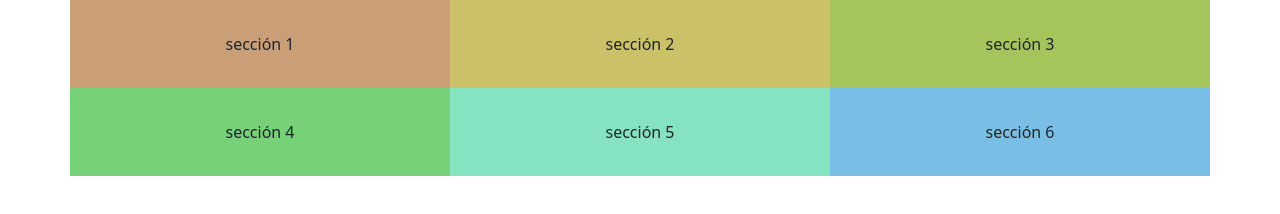
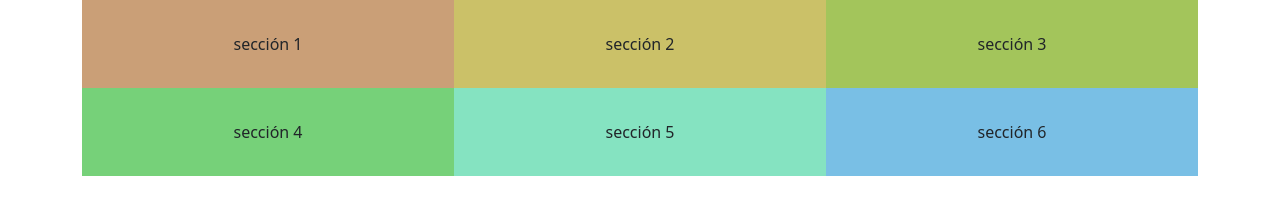
Before and after one commit to diegohpezet/plataformas-moviles-entregas, a plain HTML site: page tp-4/layout-1.html in a window 1280 px wide. Drawn offline with nearby package versions, Linux system fonts and the light colour scheme.

Commit message:
Update layout-1.html

```diff
--- a/tp-4/layout-1.html
+++ b/tp-4/layout-1.html
@@ -17,13 +17,25 @@
 </head>
 <body>
     <div class="container text-center">
-        <div class="row">
-            <div class="section section-1 col-sm-6 col-md-4">sección 1</div>
-            <div class="section section-2 col-sm-6 col-md-4">sección 2</div>
-            <div class="section section-3 col-sm-6 col-md-4">sección 3</div>
-            <div class="section section-4 col-sm-6 col-md-4">sección 4</div>
-            <div class="section section-5 col-sm-6 col-md-4">sección 5</div>
-            <div class="section section-6 col-sm-6 col-md-4">sección 6</div>
+        <div class="row g-0">
+          <div class=" col-sm-6 col-md-4">
+            <div class="section section-1">sección 1</div>
+          </div>
+          <div class=" col-sm-6 col-md-4">
+            <div class="section section-2">sección 2</div>
+          </div>
+          <div class=" col-sm-6 col-md-4">
+            <div class="section section-3">sección 3</div>
+          </div>
+          <div class=" col-sm-6 col-md-4">
+            <div class="section section-4">sección 4</div>
+          </div>
+          <div class=" col-sm-6 col-md-4">
+            <div class="section section-5">sección 5</div>
+          </div>
+          <div class=" col-sm-6 col-md-4">
+            <div class="section section-6">sección 6</div>
+          </div>
         </div>
     </div>
 </body>
```
